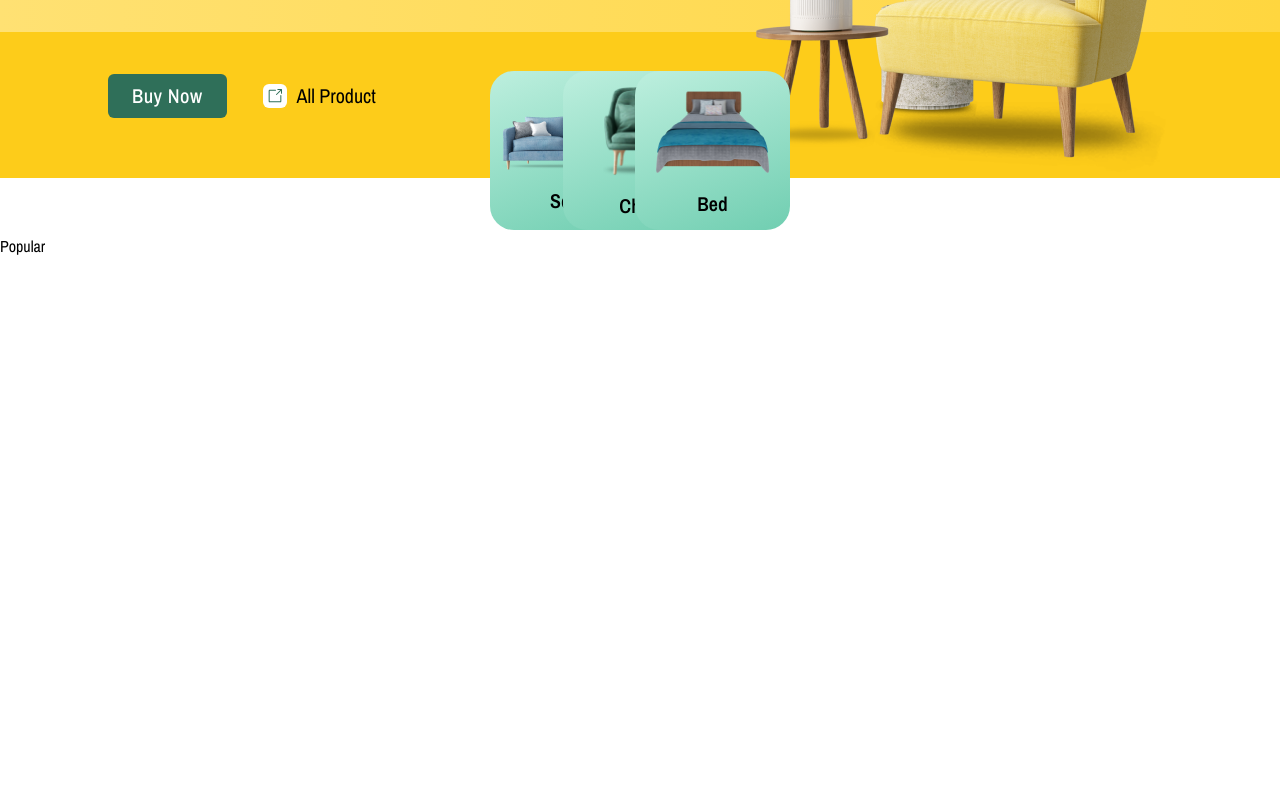
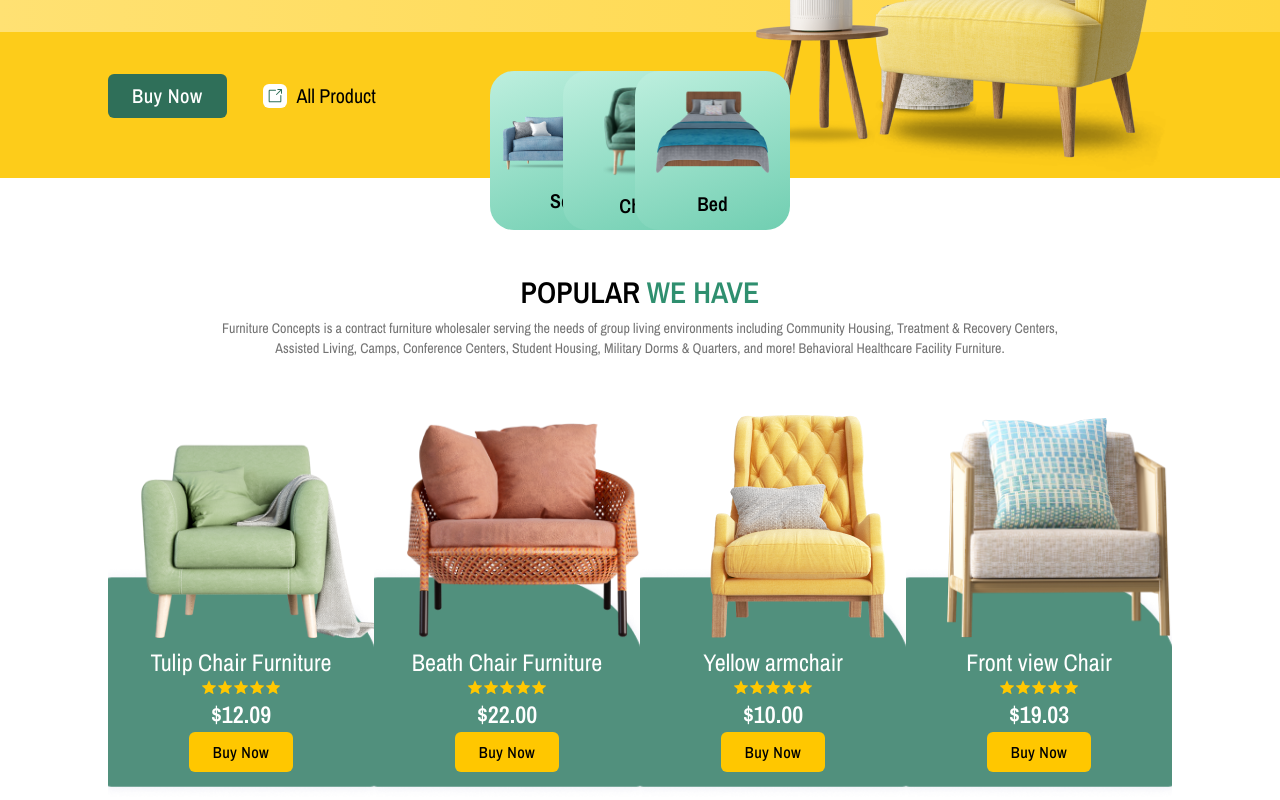
Before and after one commit to gifarydoha/kabbik-jrk-task, a React (Vite) app: page / in a window 1280 px wide. Shown: the part 410-1210 px from the top of the page. Before the commit the page ends 800 px from the top, so only its background shows below. Built offline with nearby package versions, Linux system fonts and the light colour scheme.

Commit message:
popular section added

```diff
--- a/src/Components/Banner/Banner.jsx
+++ b/src/Components/Banner/Banner.jsx
@@ -9,16 +9,16 @@ import { GoLinkExternal } from "react-icons/go";
 const Banner = () => {
   return (
     <section className="relative mb-14">
-      <div className=" section-padding pt-12 lg:pb-20 flex items-center flex-col lg:flex-row gap-4 lg:gap-8 bg-gradient-to-r from-gold-yellow-200 to-gold-yellow-300">
+      <div className="section-padding pt-12 lg:pb-20 flex items-center flex-col lg:flex-row gap-4 lg:gap-8 bg-gradient-to-r from-gold-yellow-200 to-gold-yellow-300">
         <div className="font-title">
-          <h1 className="text-7xl font-semibold">
+          <h1 className="text-5xl lg:text-7xl font-semibold">
             <span className="text-sea-green-900">We</span>{" "}
             <span className="text-sea-green-500">Provide High</span>
           </h1>
-          <h2 className="text-sea-green-900 font-semibold text-5xl pt-3 pb-8">
+          <h2 className="text-sea-green-900 font-semibold text-4xl lg:text-5xl pt-3 pb-8">
             Quality Furniture
           </h2>
-          <p className="max-w-[834px] text-[#001C13] text-[15px]">
+          <p className="max-w-[834px] text-[#001C13] text-[13px] lg:text-[15px]">
             Choose and buy from wide and largest sofa collection of Bangladesh.
             Regal, the most loved and selling furniture brand in Bangladesh,
             brought to you modern, ergonomic, budget friendly sofa. Choose among
--- a/src/Components/Popular/Popular.jsx
+++ b/src/Components/Popular/Popular.jsx
@@ -1,10 +1,133 @@
 import React from "react";
+import { RxStarFilled } from "react-icons/rx";
+import background from "../../assets/Images/Popular/popular-background.png";
+import chair from "../../assets/Images/Popular/chair.png";
+import chair2 from "../../assets/Images/Popular/chair2.png";
+import chair3 from "../../assets/Images/Popular/chair3.png";
+import chair4 from "../../assets/Images/Popular/chair4.png";
 
 const Popular = () => {
   return (
-    <div>
-      <h2>Popular</h2>
-    </div>
+    <section className="section-padding pt-10 flex justify-center items-center flex-col">
+      {/* heading */}
+      <div className="mb-16 lg:mb-52 text-center flex justify-center items-center">
+        <div>
+          <h2 className="font-semibold text-3xl uppercase mb-2">
+            Popular <span className="text-sea-green-500">We Have</span>
+          </h2>
+          <p className="text-center text-sm text-[#737373] max-w-[848px]">
+            Furniture Concepts is a contract furniture wholesaler serving the
+            needs of group living environments including Community Housing,
+            Treatment & Recovery Centers, Assisted Living, Camps, Conference
+            Centers, Student Housing, Military Dorms & Quarters, and more!
+            Behavioral Healthcare Facility Furniture.
+          </p>
+        </div>
+      </div>
+      {/* cards */}
+      <div className="text-white grid grid-cols-2 lg:grid-cols-4 gap-y-24 lg:gap-y-0 gap-x-[2px] lg:gap-x-0">
+        <div className="relative">
+          <div className="absolute bottom-[125px] lg:bottom-[162px] left-[20%] lg:left-7 ">
+            <img className="w-28 lg:w-full lg:h-full" src={chair} alt="" />
+          </div>
+          <div
+            style={{ backgroundImage: `url(${background})` }}
+            className="px-16 pt-12 lg:pt-20 pb-7 space-y-[2px] flex items-center justify-center flex-col bg-center bg-contain lg:bg-cover bg-no-repeat"
+          >
+            <h2 className="text-base lg:text-2xl whitespace-nowrap">
+              Tulip Chair Furniture
+            </h2>
+            <div className="text-gold-yellow-500 flex flex-row justify-items-center">
+              <RxStarFilled size="1rem" />
+              <RxStarFilled size="1rem" />
+              <RxStarFilled size="1rem" />
+              <RxStarFilled size="1rem" />
+              <RxStarFilled size="1rem" />
+            </div>
+            <h2 className="text-base lg:text-2xl whitespace-nowrap font-semibold">
+              $12.09
+            </h2>
+            <button className="yellow-btn mt-1">Buy Now</button>
+          </div>
+        </div>
+        {/*  */}
+        <div className="relative">
+          <div className="absolute bottom-[125px] lg:bottom-[162px] left-[20%] lg:left-8">
+            <img className="w-28 lg:w-full lg:h-full" src={chair2} alt="" />
+          </div>
+          <div
+            style={{ backgroundImage: `url(${background})` }}
+            className="px-16 pt-12 lg:pt-20 pb-7 space-y-[2px] flex items-center justify-center flex-col bg-center bg-contain lg:bg-cover bg-no-repeat"
+          >
+            <h2 className="text-base lg:text-2xl whitespace-nowrap">
+              Beath Chair Furniture
+            </h2>
+            <div className="text-gold-yellow-500 flex flex-row justify-items-center">
+              <RxStarFilled size="1rem" />
+              <RxStarFilled size="1rem" />
+              <RxStarFilled size="1rem" />
+              <RxStarFilled size="1rem" />
+              <RxStarFilled size="1rem" />
+            </div>
+            <h2 className="text-base lg:text-2xl whitespace-nowrap font-semibold">
+              $22.00
+            </h2>
+            <button className="yellow-btn mt-1">Buy Now</button>
+          </div>
+        </div>
+        {/*  */}
+        <div className="relative">
+          <div className="absolute bottom-[125px] lg:bottom-[162px] left-[20%] lg:left-[70px]">
+            <img className="w-28 lg:w-full lg:h-full" src={chair3} alt="" />
+          </div>
+
+          <div
+            style={{ backgroundImage: `url(${background})` }}
+            className="px-16 pt-12 lg:pt-20 pb-7 space-y-[2px] flex items-center justify-center flex-col bg-center bg-contain lg:bg-cover bg-no-repeat"
+          >
+            <h2 className="text-base lg:text-2xl whitespace-nowrap">
+              Yellow armchair
+            </h2>
+            <div className="text-gold-yellow-500 flex flex-row justify-items-center">
+              <RxStarFilled size="1rem" />
+              <RxStarFilled size="1rem" />
+              <RxStarFilled size="1rem" />
+              <RxStarFilled size="1rem" />
+              <RxStarFilled size="1rem" />
+            </div>
+            <h2 className="text-base lg:text-2xl whitespace-nowrap font-semibold">
+              $10.00
+            </h2>
+            <button className="yellow-btn mt-1">Buy Now</button>
+          </div>
+        </div>
+        {/*  */}
+        <div className="relative">
+          <div className="absolute bottom-[125px] lg:bottom-[162px] left-10">
+            <img className="w-28 lg:w-full lg:h-full" src={chair4} alt="" />
+          </div>
+          <div
+            style={{ backgroundImage: `url(${background})` }}
+            className="px-16 pt-12 lg:pt-20 pb-7 space-y-[2px] flex items-center justify-center flex-col bg-center bg-contain lg:bg-cover bg-no-repeat"
+          >
+            <h2 className="text-base lg:text-2xl whitespace-nowrap">
+              Front view Chair
+            </h2>
+            <div className="text-gold-yellow-500 flex flex-row justify-items-center">
+              <RxStarFilled size="1rem" />
+              <RxStarFilled size="1rem" />
+              <RxStarFilled size="1rem" />
+              <RxStarFilled size="1rem" />
+              <RxStarFilled size="1rem" />
+            </div>
+            <h2 className="text-base lg:text-2xl whitespace-nowrap font-semibold">
+              $19.03
+            </h2>
+            <button className="yellow-btn mt-1">Buy Now</button>
+          </div>
+        </div>
+      </div>
+    </section>
   );
 };
 
--- a/src/index.css
+++ b/src/index.css
@@ -44,9 +44,9 @@ body {
 
 /* buttons */
 .green-btn{
-    @apply px-6 py-2 font-medium tracking-wide text-white capitalize transition-colors duration-300 transform bg-sea-green-700 rounded-md hover:bg-sea-green-500;
+    @apply px-3 lg:px-6 py-1 lg:py-2 whitespace-nowrap font-medium tracking-wide text-white capitalize transition-colors duration-300 transform bg-sea-green-700 rounded-md hover:bg-sea-green-500;
 }
 
 .yellow-btn{
-    @apply px-6 py-2 font-medium tracking-wide text-white capitalize transition-colors duration-300 transform bg-sea-green-700 rounded-md hover:bg-sea-green-500;
+    @apply text-xs lg:text-base px-3 lg:px-6 py-1 lg:py-2 whitespace-nowrap font-medium tracking-wide text-black capitalize transition-colors duration-300 transform bg-gold-yellow-500 rounded-md hover:bg-gold-yellow-700;
 }
```
Also changed, not shown: src/assets/Images/Popular/chair.png (renamed from src/assets/Images/Popular/Tulip.png).
